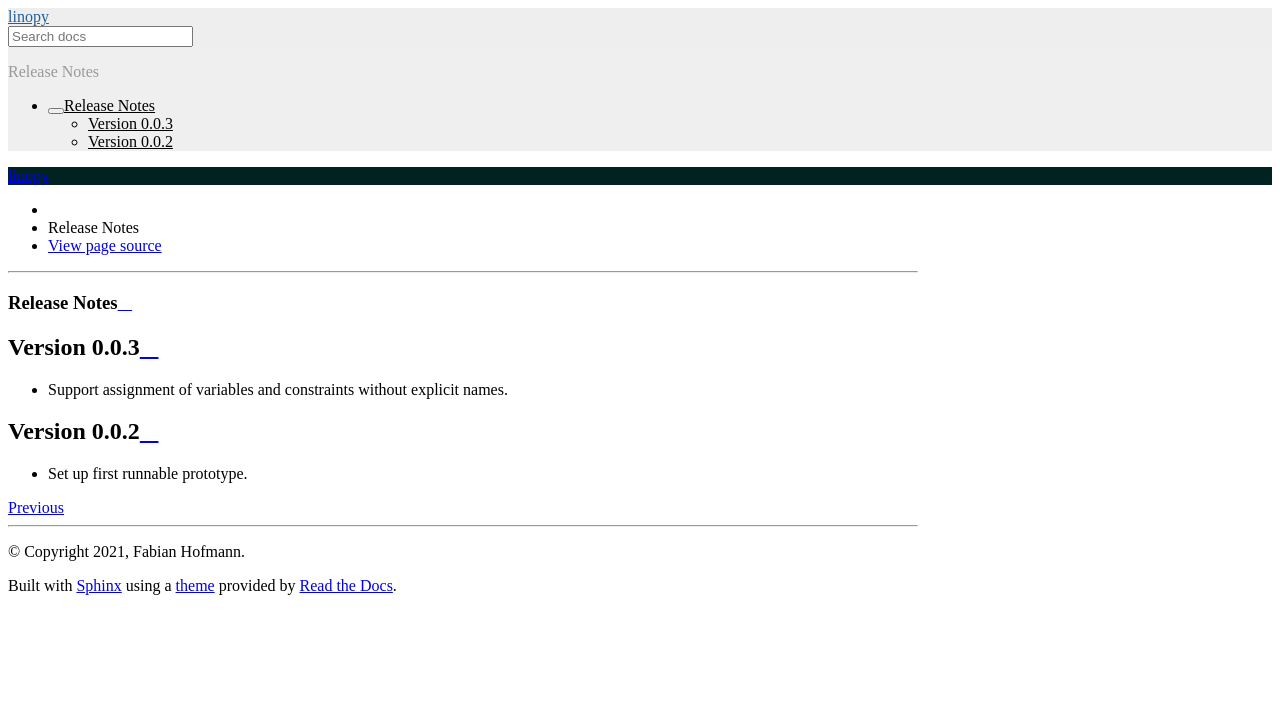
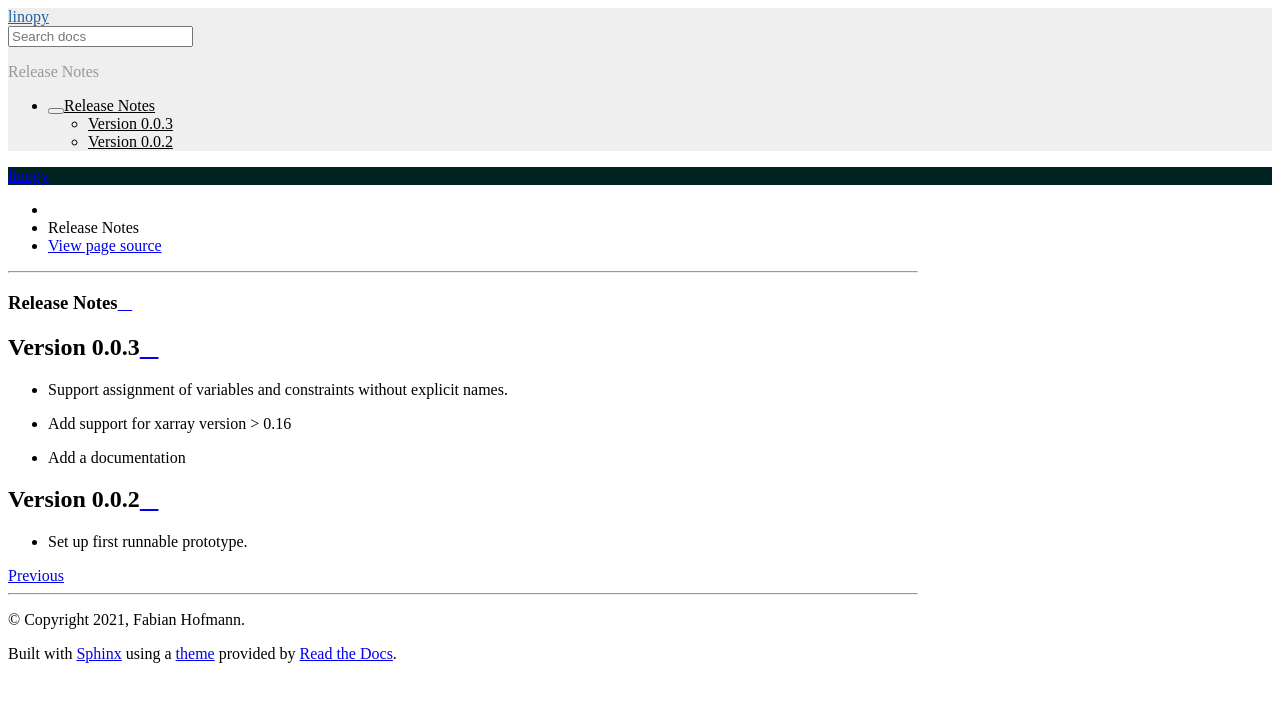
Before and after one commit to PyPSA/linopy, a Sphinx documentation site: the page built from doc/release_notes.rst, in a window 1280 px wide. Shown: the top 702 px of the page. Built offline with Sphinx 7.4.7 and the Read the Docs theme 2.0.0, drawn with Linux system fonts in a browser that asks for light colours; pages that are not in the unit, such as notebooks, are missing from menus.

Commit message:
update release notes

```diff
--- a/doc/release_notes.rst
+++ b/doc/release_notes.rst
@@ -2,9 +2,11 @@ Release Notes
 =============
 
 Version 0.0.3
--------------
+-----
 
 * Support assignment of variables and constraints without explicit names.
+* Add support for xarray version > 0.16
+* Add a documentation
 
 Version 0.0.2
 -------------
```
